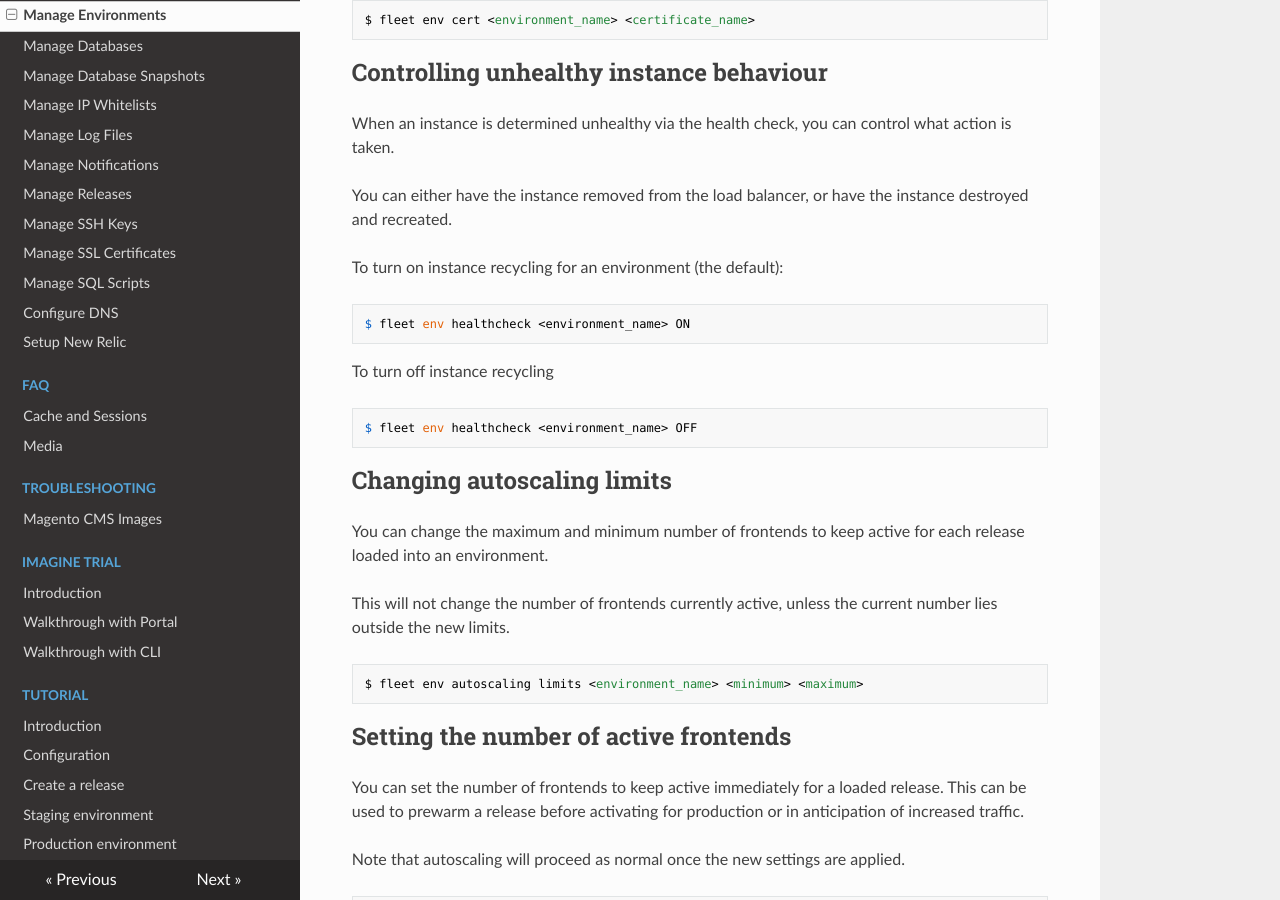
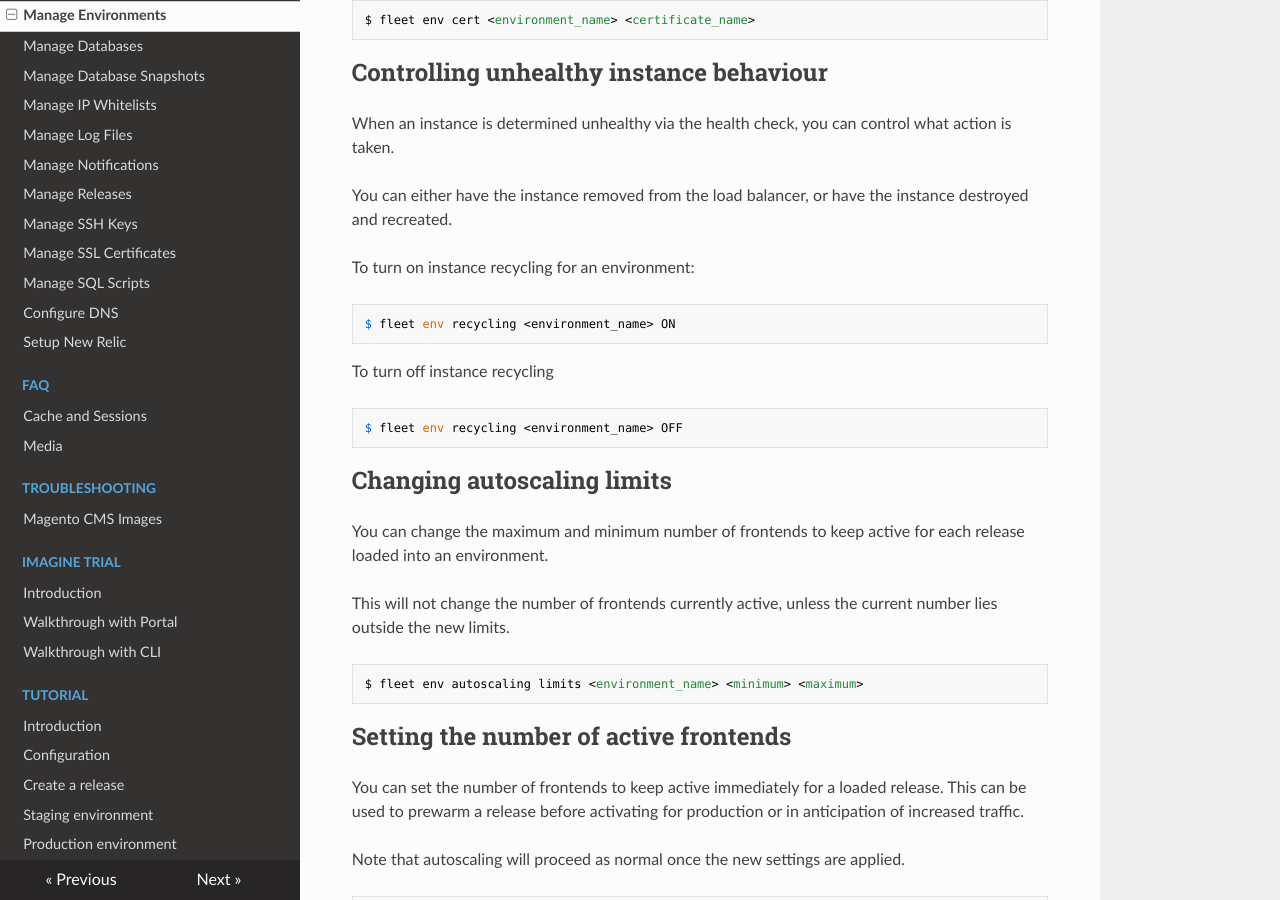
Before and after one commit to anchor/fleet-magento-docs, an MkDocs documentation site: the page built from docs/how-to/manage-environments.md, in a window 1280 px wide and 900 px high, scrolled down 2977 px. Built offline with MkDocs 1.6.1, drawn with Linux system fonts in a browser that asks for light colours; nearby versions of some CDN libraries; old or Windows-style settings are respelled for this version of MkDocs; some of the changed text lies outside the part shown.

Commit message:
Rename healthcheck to recycling

````diff
--- a/docs/how-to/manage-environments.md
+++ b/docs/how-to/manage-environments.md
@@ -63,7 +63,7 @@ whitelist         allow-all
 ssl certificate   self-signed
 created           2015-04-30 14:34:55+10:00
 updated           2015-05-13 20:36:18+10:00
-health check      ON
+recycling         ON
 tracked branches  fleet-deploy
 previous release  f7ac77a
 autoscaling min   1
@@ -165,14 +165,14 @@ is taken.
 
 You can either have the instance removed from the load balancer, or have the instance destroyed and recreated.
 
-To turn on instance recycling for an environment (the default):
+To turn on instance recycling for an environment:
 ```
-$ fleet env healthcheck <environment_name> ON
+$ fleet env recycling <environment_name> ON
 ```
 
 To turn off instance recycling
 ```
-$ fleet env healthcheck <environment_name> OFF
+$ fleet env recycling <environment_name> OFF
 ```
 
 Changing autoscaling limits
````
